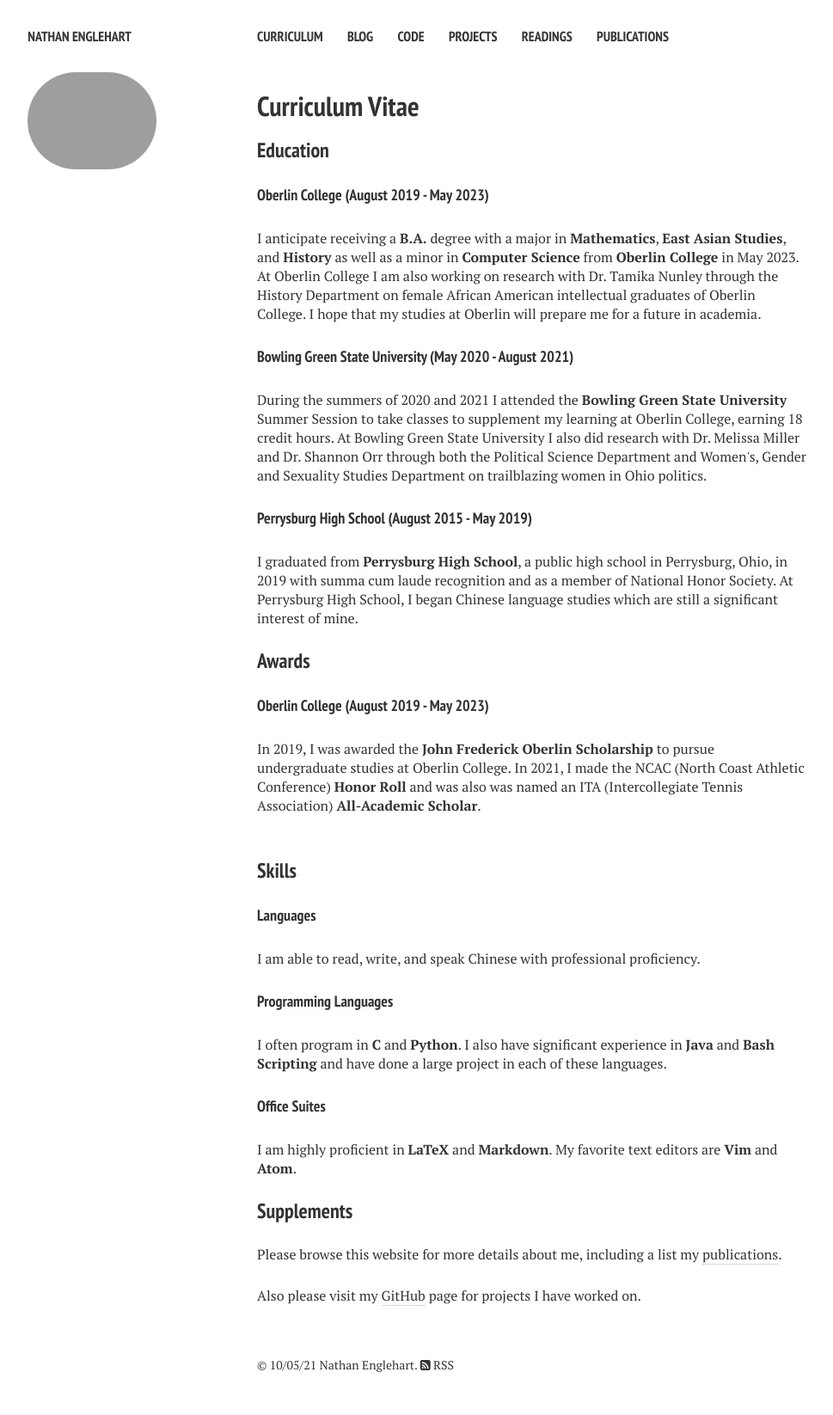
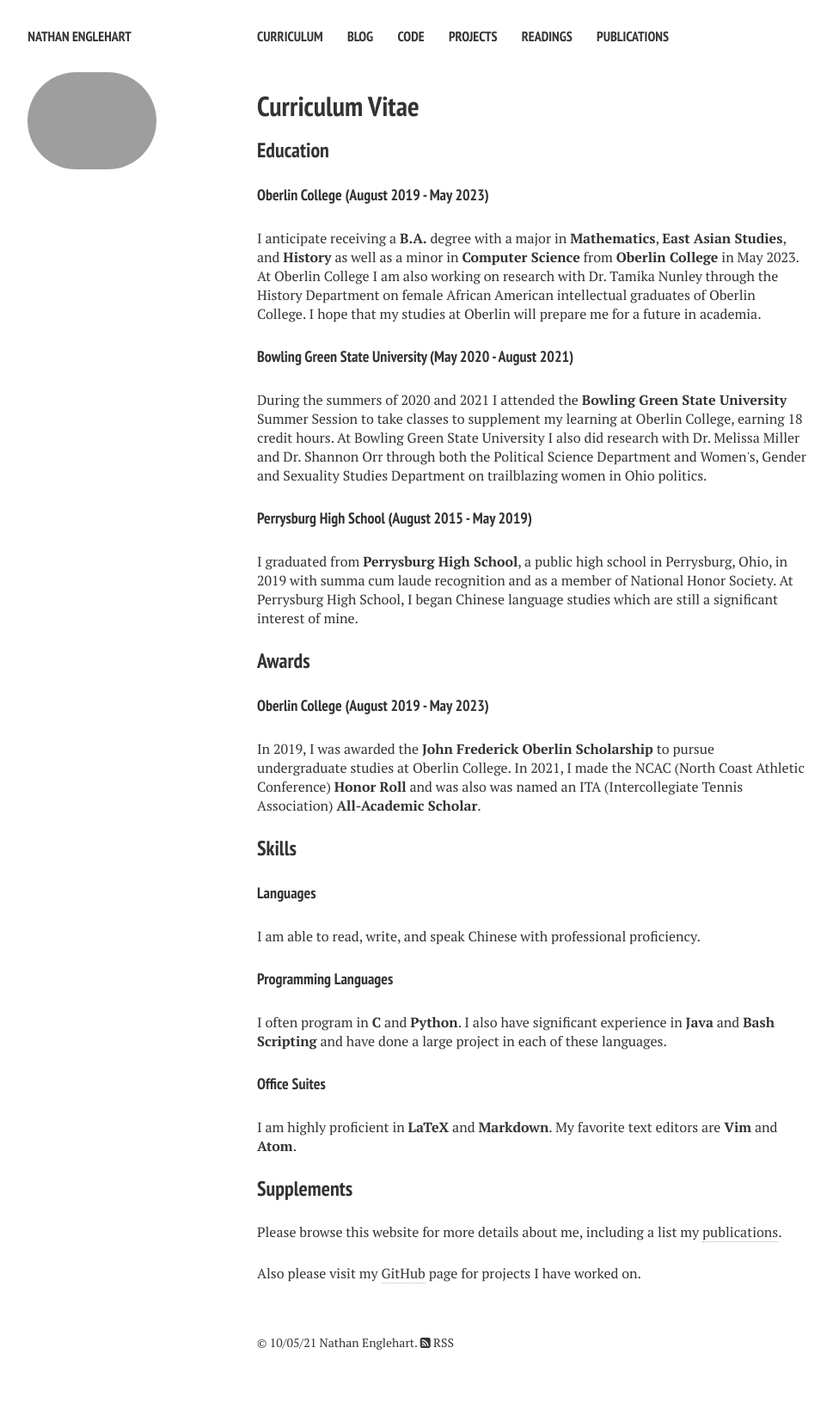
Before and after one commit to nathanenglehart/nathanenglehart.github.io, a Jekyll site: the page built from cv.md, in a window 1280 px wide. Shown: the whole page at 86% size, without its empty margins (21-990 px from the left). Built offline with Jekyll 4.4.1, drawn with Linux system fonts in a browser that asks for light colours; nearby versions of some CDN libraries; after the commit the page ends 1620 px from its top, so only the background shows below that.

Commit message:
Update cv.html

```diff
--- a/_layouts/cv.html
+++ b/_layouts/cv.html
@@ -63,7 +63,7 @@
 
       <h4>Oberlin College (August 2019 - May 2023)</h4>
 
-      <p style="padding-bottom: 1.625rem;" class="paragraph">In 2019, I was awarded the <strong>John Frederick Oberlin Scholarship</strong> to pursue undergraduate studies at Oberlin College. In 2021, I made the NCAC (North Coast Athletic Conference) <strong>Honor Roll</strong> and was also was named an ITA (Intercollegiate Tennis Association) <strong>All-Academic Scholar</strong>.</p>
+      <p class="paragraph">In 2019, I was awarded the <strong>John Frederick Oberlin Scholarship</strong> to pursue undergraduate studies at Oberlin College. In 2021, I made the NCAC (North Coast Athletic Conference) <strong>Honor Roll</strong> and was also was named an ITA (Intercollegiate Tennis Association) <strong>All-Academic Scholar</strong>.</p>
 
       <h3>Skills</h3>
 
```
